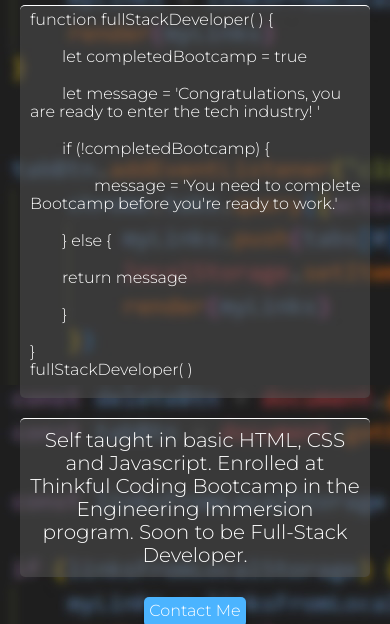
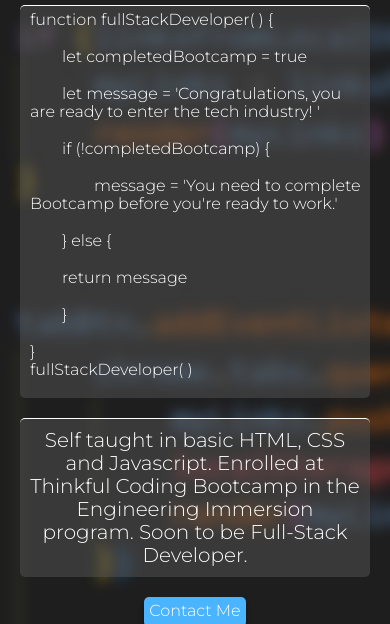
Before and after one commit to xjuneau1/xjuneau1.github.io, a browser extension: page index.html in a window 390 px wide. Shown: the part 220-844 px from the top of the page. Drawn offline with nearby package versions, Linux system fonts and the light colour scheme.

Commit message:
Update style.css
made changes to the background css to better accommodate iOS users

```diff
--- a/style.css
+++ b/style.css
@@ -14,8 +14,14 @@ a {
 }
 .main-container {
     background-image: url(/images/background_blur.jpg);
+    background-size: cover;
     background-attachment: fixed;
 }
+@media (max-width:640px) {
+    main {
+      background-attachment:initial;
+    }
+  }
 /* Main Header style */
 .main-header {
     display: flex;
```
